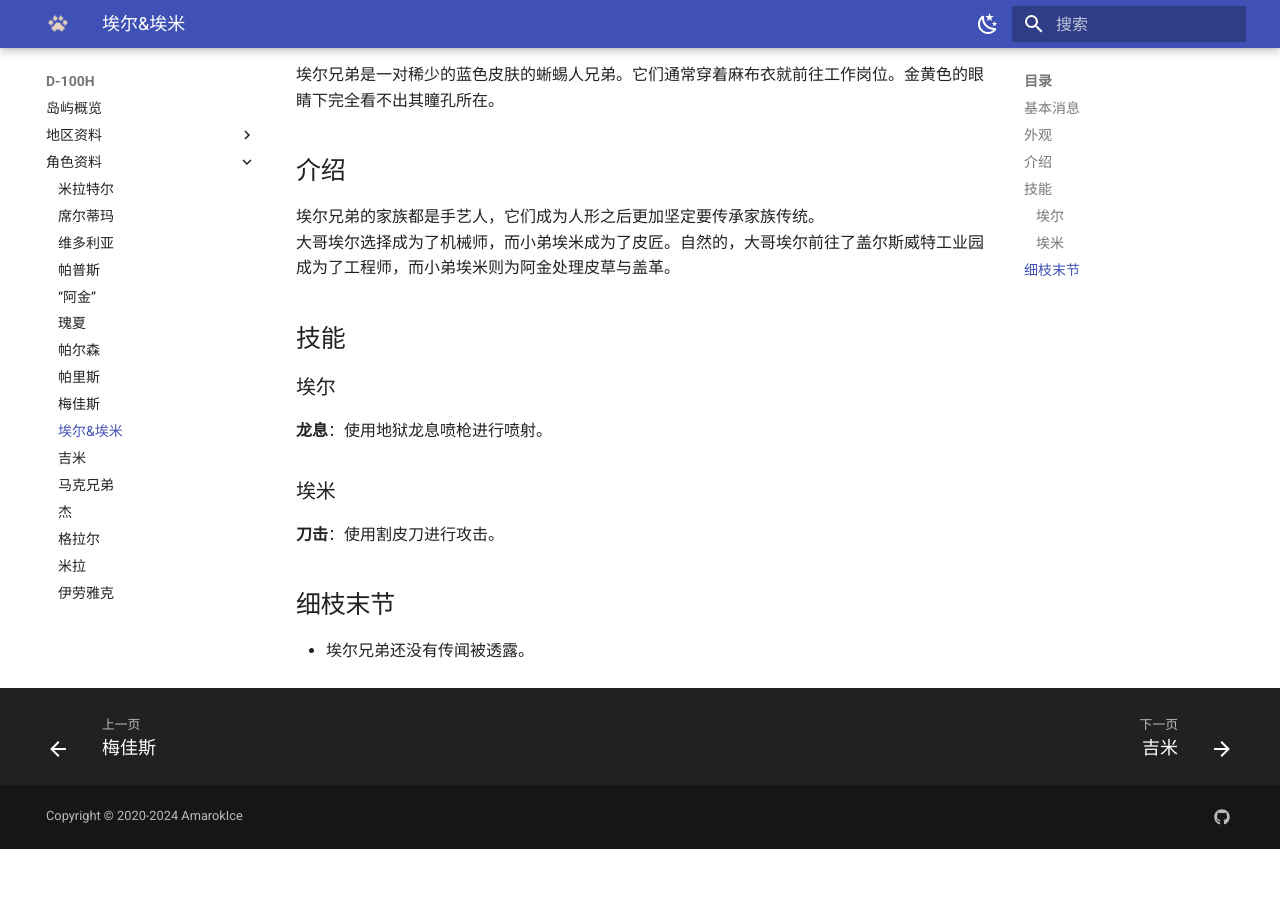
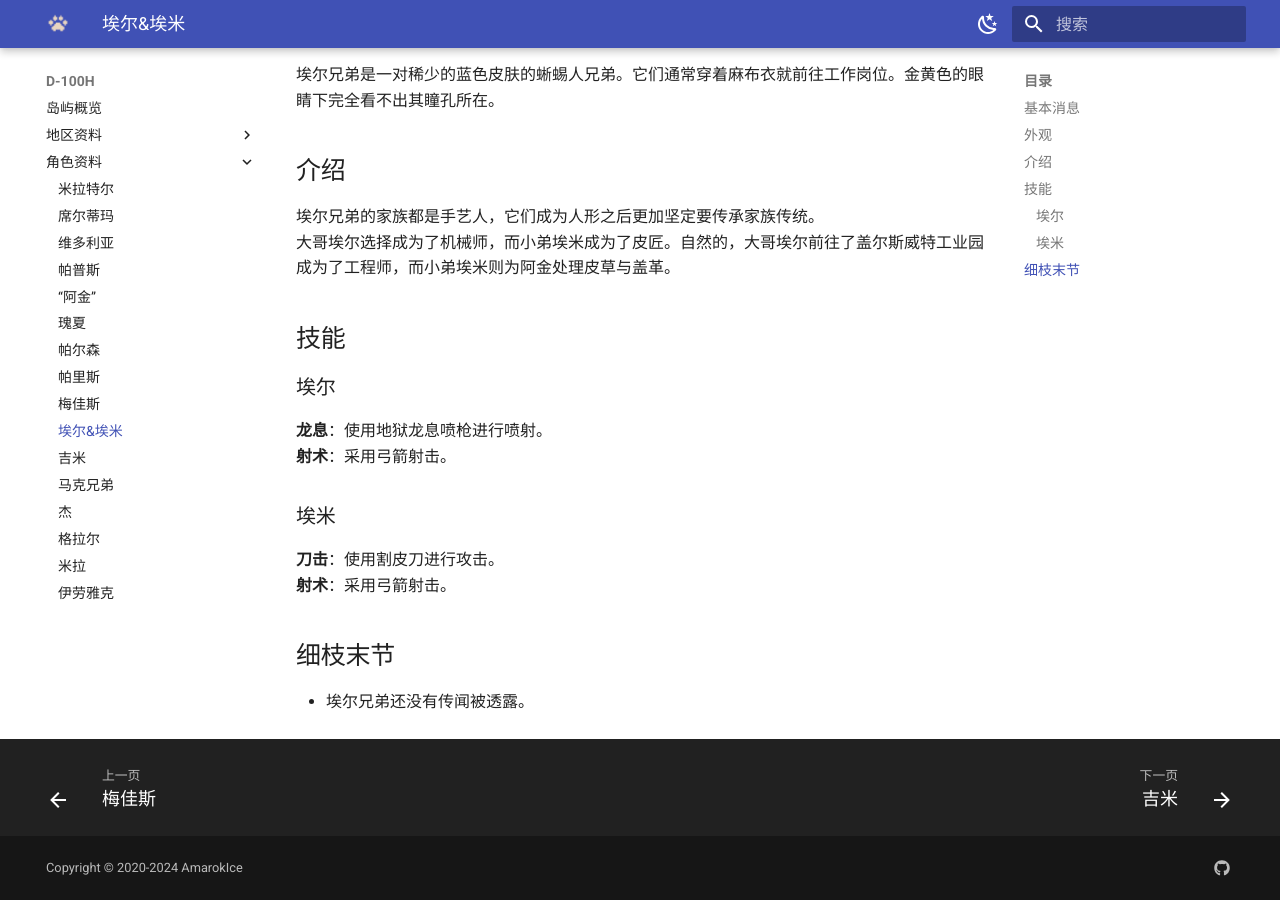
Before and after one commit to AmarokIce/LibraryOfGousa, an MkDocs documentation site: the page built from docs/d-100h/people/BroEiy.md, in a window 1280 px wide and 900 px high, scrolled down 538 px. Built offline with MkDocs 1.6.1 and Material for MkDocs 9.7.7, drawn with Linux system fonts in a browser that asks for light colours; before the commit the page ends 1387 px from its top, so only the background shows below that.

Commit message:
🐺📨

```diff
--- a/docs/d-100h/people/BroEiy.md
+++ b/docs/d-100h/people/BroEiy.md
@@ -26,10 +26,12 @@
 ### 埃尔
 
 **龙息**：使用地狱龙息喷枪进行喷射。
+**射术**：采用弓箭射击。
 
 ### 埃米
 
 **刀击**：使用割皮刀进行攻击。
+**射术**：采用弓箭射击。
 
 ## 细枝末节
 
```
Also changed, not shown: docs/d-100h/people/Megace.md (+1 -1 lines), docs/d-100h/people/Gold.md (line endings or trailing spaces), docs/d-100h/people/Siltima.md (line endings or trailing spaces).
